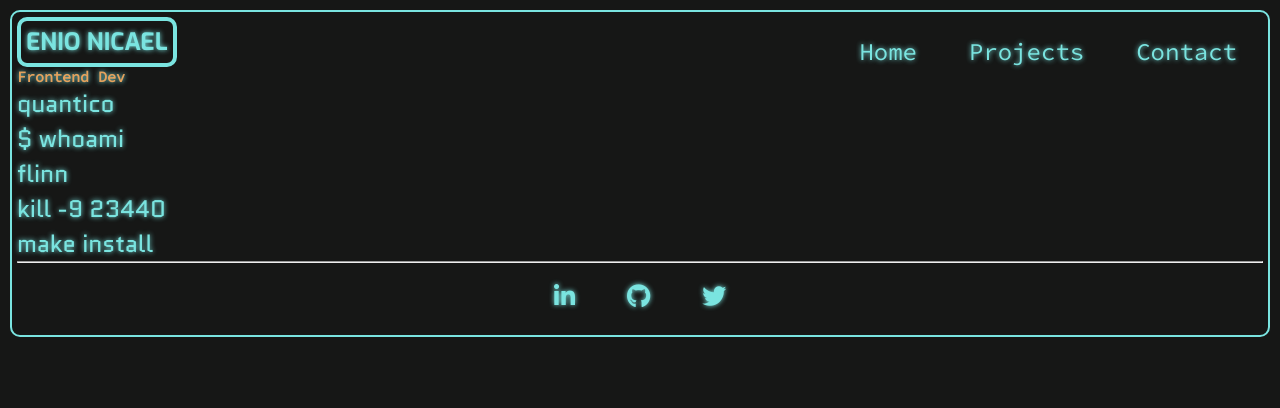
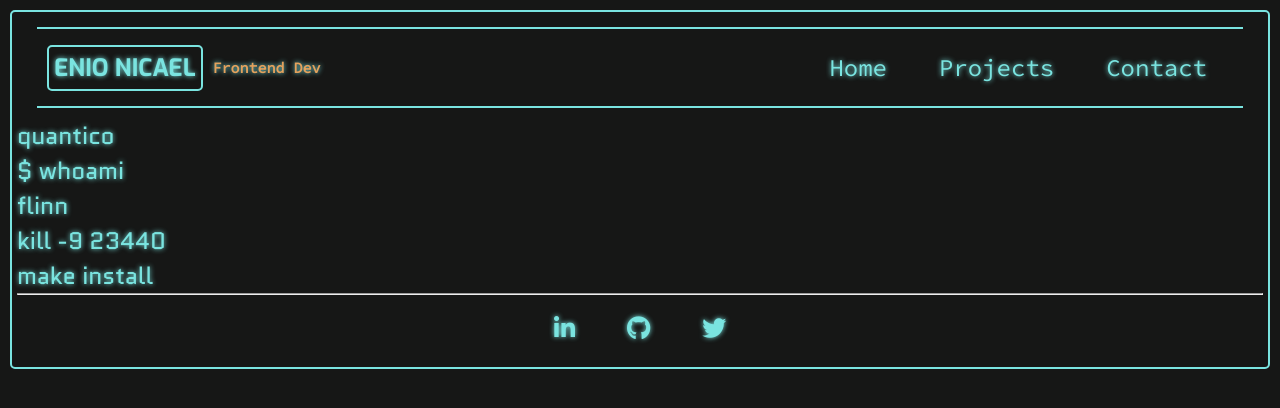
Before and after one commit to EnioNicael/EnioNicael.github.io, a plain HTML site: page index.html in a window 1280 px wide. Drawn offline with Linux system fonts and the light colour scheme.

Commit message:
Feature: eslilizacao do header

```diff
--- a/style.css
+++ b/css/style.css
@@ -23,7 +23,7 @@ body {
 
 .container {
   border: 2px solid var(--neon-blue);
-  border-radius: 10px;
+  border-radius: 5px;
   padding: 5px;
   margin: 10px;
 }
@@ -35,21 +35,37 @@ body {
   align-items: center;
   justify-content: space-between;
   color: var(--neon-blue);
+  border-top: 2px solid var(--neon-blue);
+  border-bottom: 2px solid var(--neon-blue);
+  margin: 10px 20px;
+  padding: 5px 10px;
+}
+
+.introduce {
+  display: flex;
+  align-items: center;
 }
 
 h1 {
   display: inline-block;
   font-family: "Exo", sans-serif;
   font-size: 1em;
-  border: 4px solid var(--neon-blue);
-  border-radius: 10px;
+  border: 2px solid var(--neon-blue);
+  border-radius: 5px;
   text-transform: uppercase;
   padding: 5px;
+  margin-right: 10px;
 }
 
 h2 {
   font-size: 0.625em;
   color: var(--neon-orange);
+}
+
+.nav {
+  display: flex;
+  justify-content: space-evenly;
+  align-items: center;
 }
 
 ul {
--- a/index.html
+++ b/index.html
@@ -13,17 +13,17 @@
       integrity="sha384-lZN37f5QGtY3VHgisS14W3ExzMWZxybE1SJSEsQp9S+oqd12jhcu+A56Ebc1zFSJ"
       crossorigin="anonymous"
     />
-    <link rel="stylesheet" href="style.css" />
+    <link rel="stylesheet" href="css/style.css" />
     <title>Enio Nicael</title>
   </head>
   <body>
     <div class="container">
       <header class="header">
-        <div class="name">
+        <div class="introduce">
           <h1>Enio Nicael</h1>
           <h2>Frontend Dev</h2>
         </div>
-        <nav id="menu">
+        <nav class="nav" id="menu">
           <ul>
             <li><a href="#">Home</a></li>
             <li><a href="#">Projects</a></li>
@@ -69,6 +69,6 @@
         </ul>
       </footer>
     </div>
-    <script src="script.js"></script>
+    <script src="js/script.js"></script>
   </body>
 </html>
```
Also changed, not shown: js/script.js (added).
